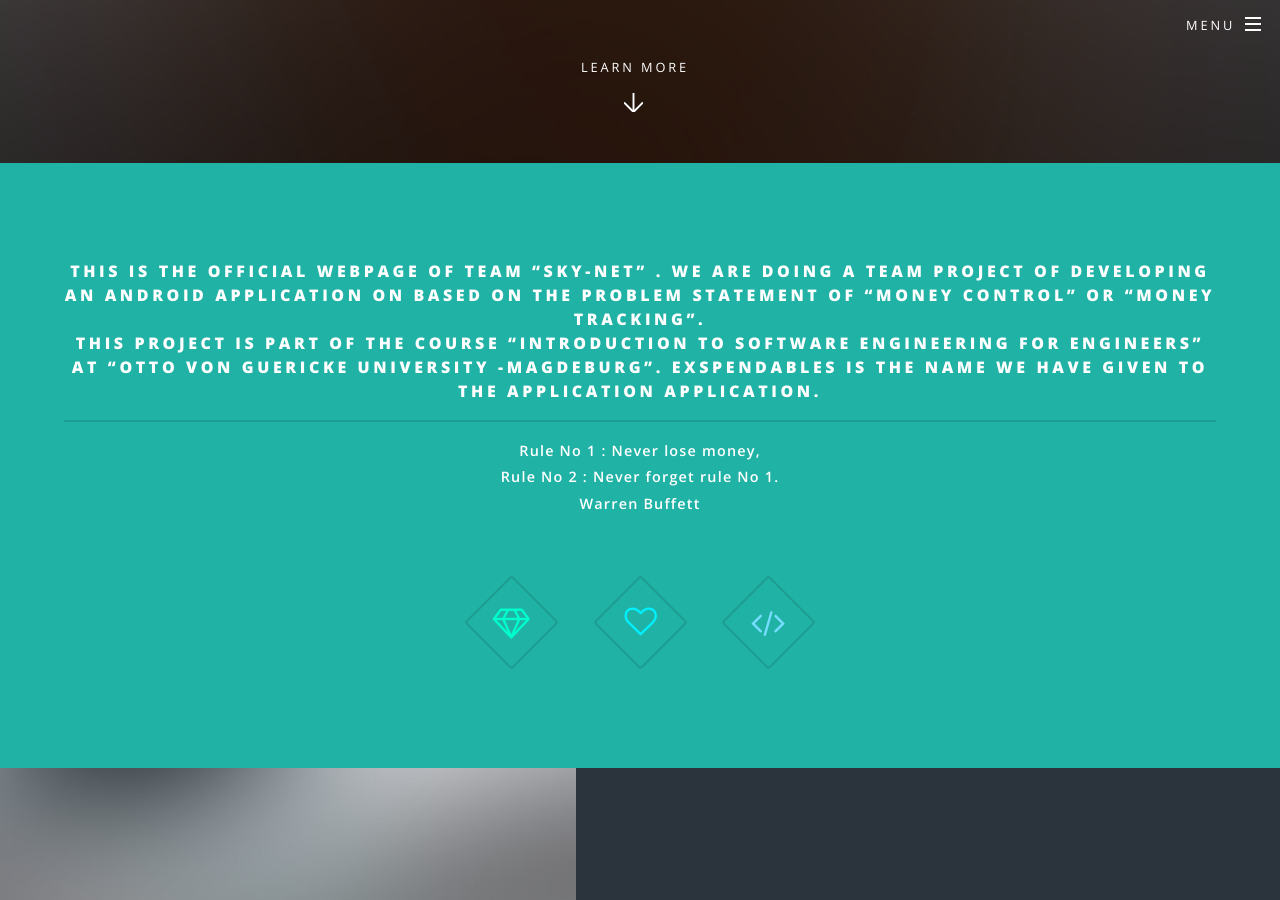
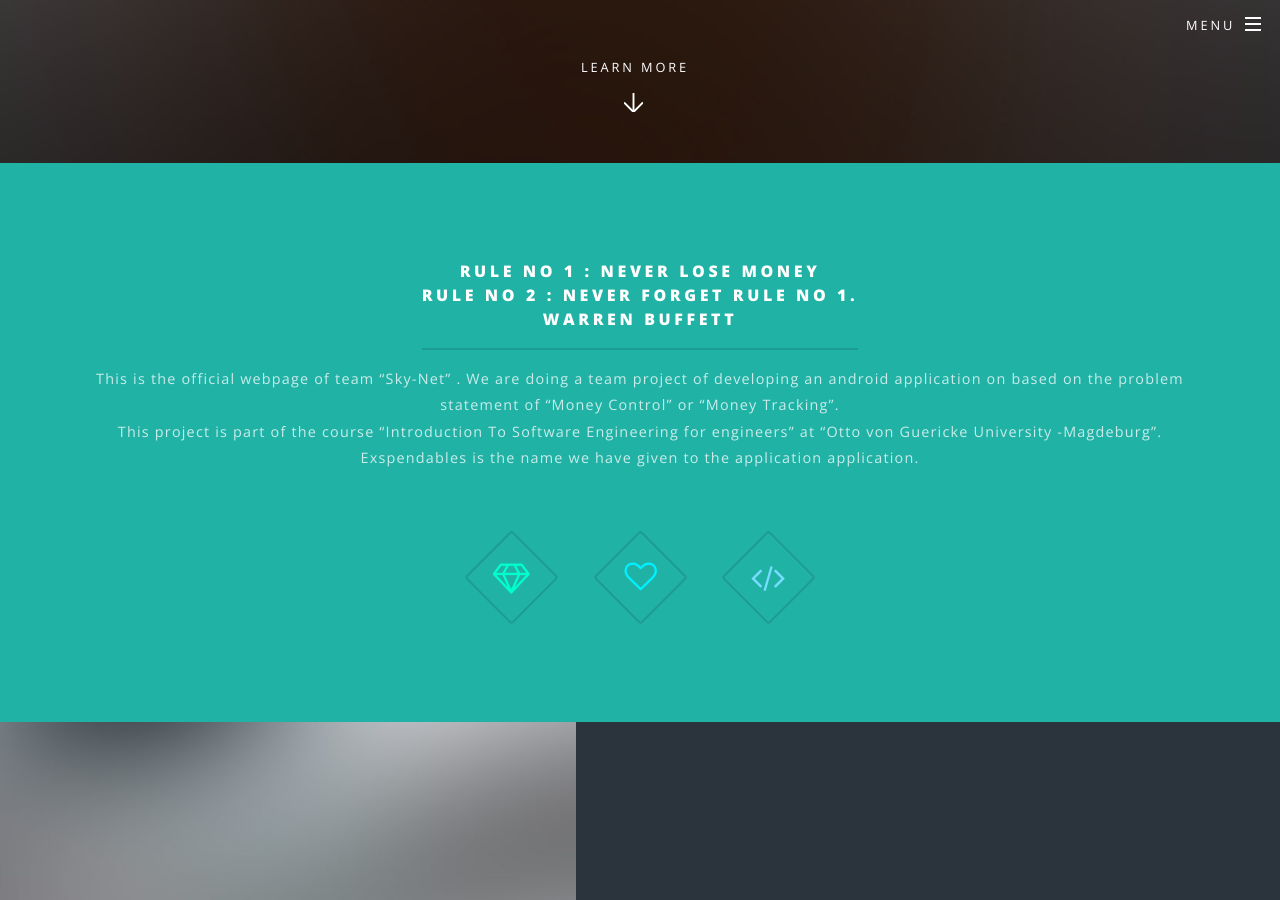
Before and after one commit to DBSE-teaching/isee2019-Sky-Net, a Jekyll site: the page built from docs/index.html, in a window 1280 px wide and 900 px high, scrolled down 737 px. Built offline with Jekyll 4.4.1, drawn with Linux system fonts in a browser that asks for light colours.

Commit message:
Update index.html

```diff
--- a/docs/index.html
+++ b/docs/index.html
@@ -18,11 +18,11 @@
 					<section id="one" class="wrapper style1 special">
 						<div class="inner">
 							<header class="major">
-								<h4 text-align:justify>This is the official  webpage of team “Sky-Net” . We are doing a team project of developing an android application on based on the problem statement of “Money Control” or “Money Tracking”.<br />
-								This project is part of the course “Introduction To Software Engineering for engineers” at “Otto von Guericke University -Magdeburg”. Exspendables is the name we have given to the application application.</h4>
-								<p><b>Rule No 1 : Never lose money,<br/>
+								<h4 text-align:justify>Rule No 1 : Never lose money <br/>
 								Rule No 2 : Never forget rule No 1. <br/>
-									Warren Buffett</br></p>
+								Warren Buffett</h4>
+								<p text-align:justify>This is the official  webpage of team “Sky-Net” . We are doing a team project of developing an android application on based on the problem statement of “Money Control” or “Money Tracking”.<br />
+								This project is part of the course “Introduction To Software Engineering for engineers” at “Otto von Guericke University -Magdeburg”. Exspendables is the name we have given to the application application.</p>
 
 							</header>
 							<ul class="icons major">
```
